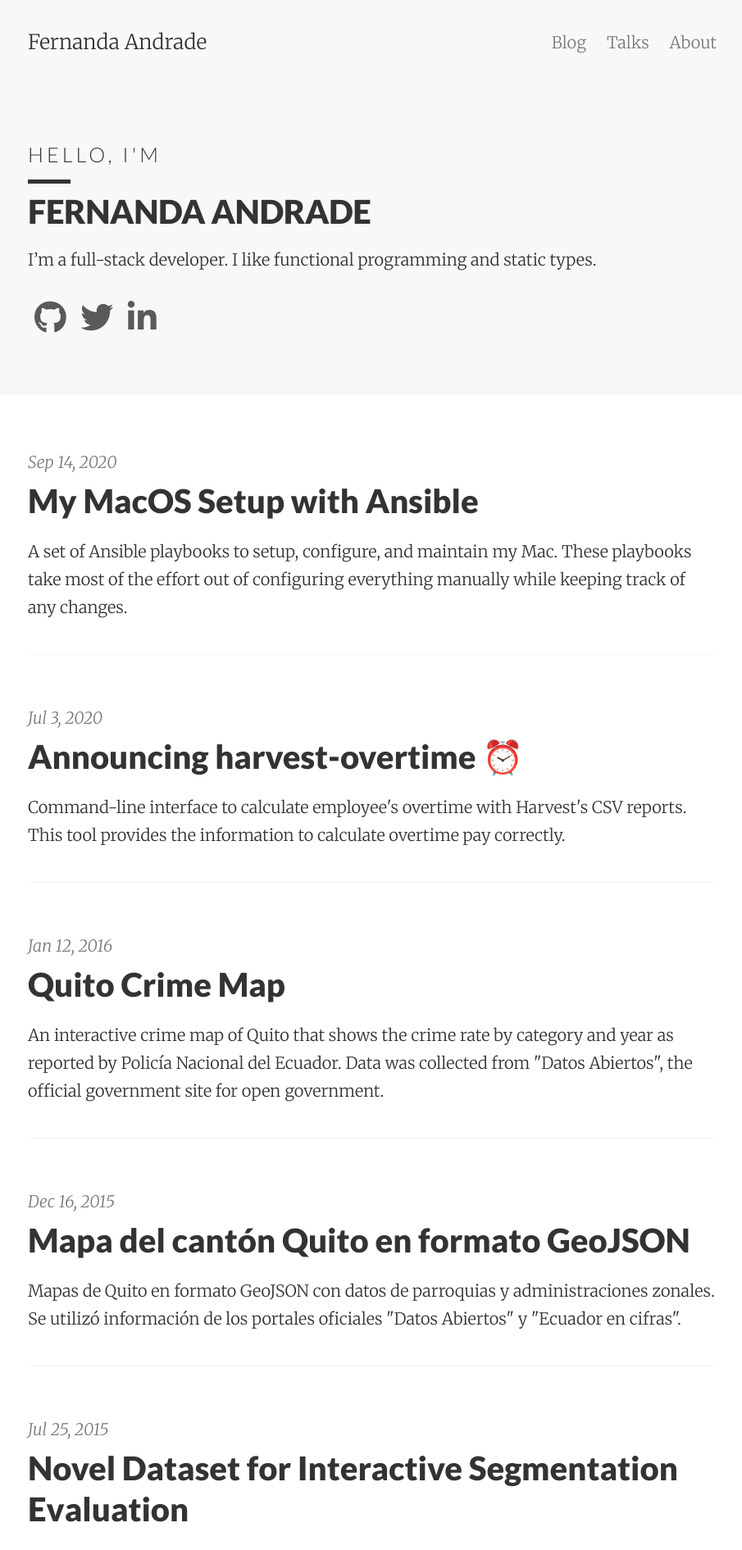
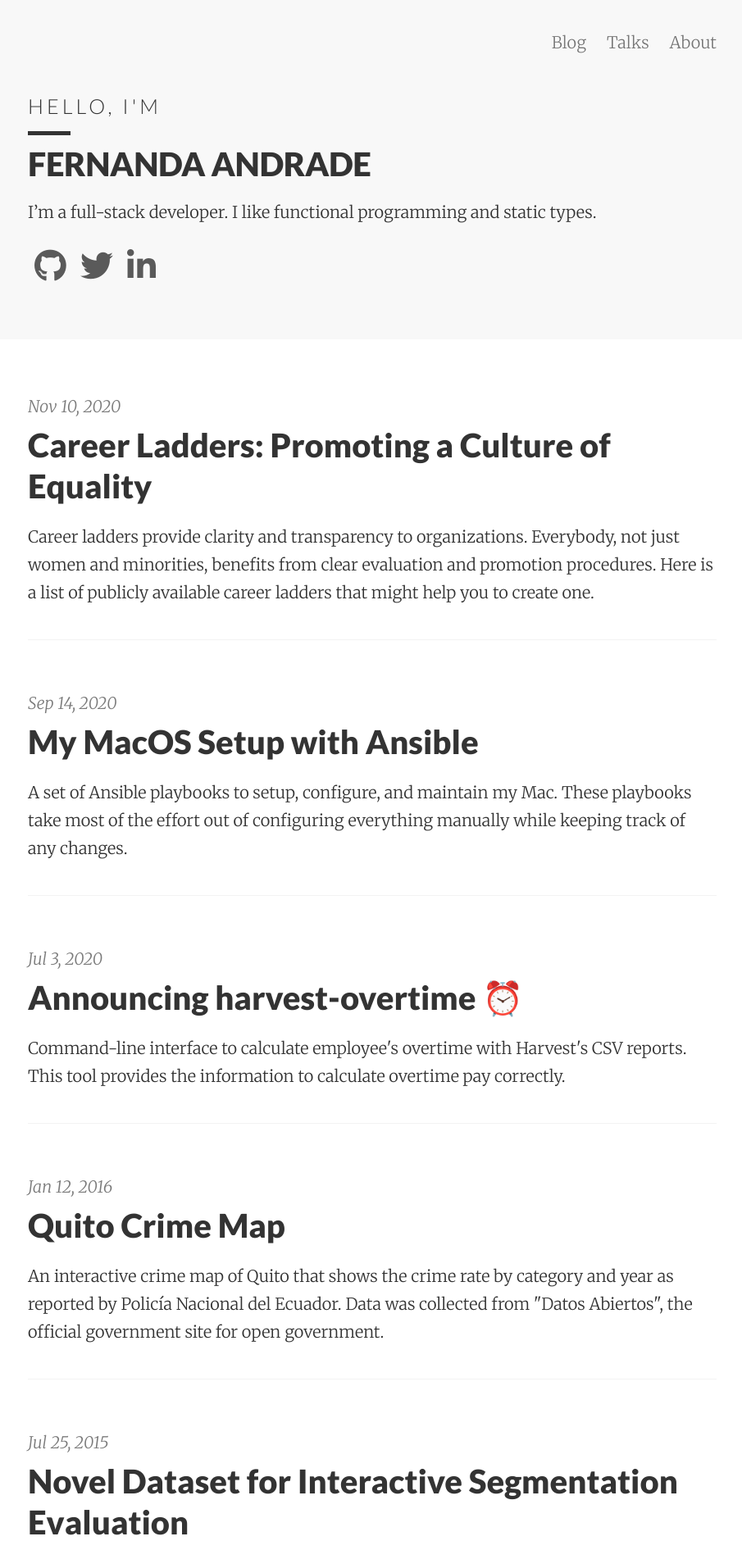
Before and after one commit to flandrade/flandrade.github.io, a Jekyll site: the page built from index.html, in a window 1280 px wide. Shown: the top 1891 px of the page at 82% size, without its empty margins (186-1091 px from the left). Built offline with Jekyll 4.4.1, drawn with Linux system fonts in a browser that asks for light colours; nearby versions of some CDN libraries; the list of posts is cut into pages by our own code.

Commit message:
Add post career and small changes in UI (#20)
* Small improvements

* Include correct day

* Small edit

```diff
--- a/_config.yml
+++ b/_config.yml
@@ -9,14 +9,14 @@
 permalink:   /blog/:categories/:year/:month/:day/:title.html
 paginate_path: "/blog/page:num"
 header_pages:
- - talks.md
- - about.md
+  - talks.md
+  - about.md
 
 # Google services
 google_verification:
 # Use either direct GA implementation or set up GTM account
 # - using both will skew your data (leave blank to not use at all)
-google_analytics:
+google_analytics: UA-1441446-5
 google_tag_manager:
 # Bing services
 bing_verification:
--- a/_includes/header.html
+++ b/_includes/header.html
@@ -1,7 +1,9 @@
 <header class="site-header px2 px-responsive">
   <div class="mt2 wrap">
     <div class="measure">
-      <a href="{{ "/" | relative_url }}" class="site-title">{{ site.title }}</a>
+      {% if page.tags and page.tags != 'index' %}
+        <a href="{{ "/" | relative_url }}" class="site-title">{{ site.title }}</a>
+      {% endif %}
       <nav class="site-nav">
         {% include navigation.html %}
       </nav>
@@ -17,13 +19,13 @@
       {% endif %}
 
       {% if page.tags and page.tags == 'index' %}
-      <div class="me mb3 mt4 left-align">
+      <div class="me mb3 mt1 left-align">
         <div class="presentation">
           <h3 class="aborder ainverted py2">HELLO, I'M </h3>
           <h2>FERNANDA ANDRADE</h2>
-          <p>I’m a full-stack developer. I like functional programming and static types.‍</p>
+          <p class="mt2 mb0">I’m a full-stack developer. I like functional programming and static types.‍</p>
           {% if site.show_social_icons %}
-          <div class="social-icons">
+          <div class="social-icons mt2">
             {% include social_links.html %}
           </div>
           <div class="clearfix"></div>
--- /dev/null
+++ b/_posts/2020-11-10-career-ladder.md
@@ -0,0 +1,38 @@
+---
+layout: post
+date: 2020-11-10 09:00:00
+title: "Career Ladders: Promoting a Culture of Equality"
+summary:
+  Career ladders provide clarity and transparency to organizations. Everybody, not just women and
+  minorities, benefits from clear evaluation and promotion procedures. Here is a list of publicly
+  available career ladders that might help you to create one.
+categories: teams
+tags: [english, management, teams]
+---
+
+Career ladders provide clarity and transparency to organizations. It's clear that transparency is
+key to promote equality and inclusion. Everybody, not just women and minorities, benefits from clear
+evaluation and promotion procedures.
+
+Creating a culture of equality is everyone's responsibility. A career ladder will pave the way in that
+direction and will help reduce ambiguity, anxiety, and frustration in your team.
+
+I found myself contributing to that effort recently, and it's clear
+[this is a challenging task](https://dresscode.renttherunway.com/blog/ladder).
+For this reason, I'm sharing a list of publicly available ladders that might be a good starting point
+for your organization. Keep in mind that although these might be a good source of inspiration,
+they might not be the best fit. Instead, you might want to work with your team to articulate what you
+both expect.
+
+- [progression.fyi:] A collection of open source frameworks for helping designers and engineers.
+- [Medium](https://medium.com/s/engineering-growth-framework/-engineering-growth-introduction-8ba7b78c8d6c)
+- [CodeAcademy](https://github.com/Codecademy/engineering-competencies)
+- [Etsy](https://github.com/etsy/Etsy-Engineering-Career-Ladder)
+- [Kickstarter](https://gist.github.com/jamtur01/aef437a79fee5a9cefdc)
+
+I also recommend to read Camille Fournier's [The Manager's Path]. There is not only a section
+about writing a career ladder, but it's also an illuminating collection of thoughts on
+managing teams.
+
+[progression.fyi:]: https://www.progression.fyi/
+[The Manager's Path]: https://www.oreilly.com/library/view/the-managers-path/9781491973882/
--- a/_sass/_custom.scss
+++ b/_sass/_custom.scss
@@ -5,10 +5,6 @@
 
 .me {
   min-height: 100% !important;
-
-  p {
-    margin: 1rem 0;
-  }
 }
 
 .presentation  {
@@ -39,7 +35,7 @@
   }
 
   .social-icons {
-    font-size: $h1;
+    font-size: $h2;
     padding: 0;
     letter-spacing: -0.1em;
   }
```
Also changed, not shown: _includes/post_footer.html (+1 -8 lines), _posts/2015-12-16-mapa-quito-formato-geojson.md (+1 -0 lines), _posts/2020-09-14-my-mac-ansible.md (+2 -2 lines).
